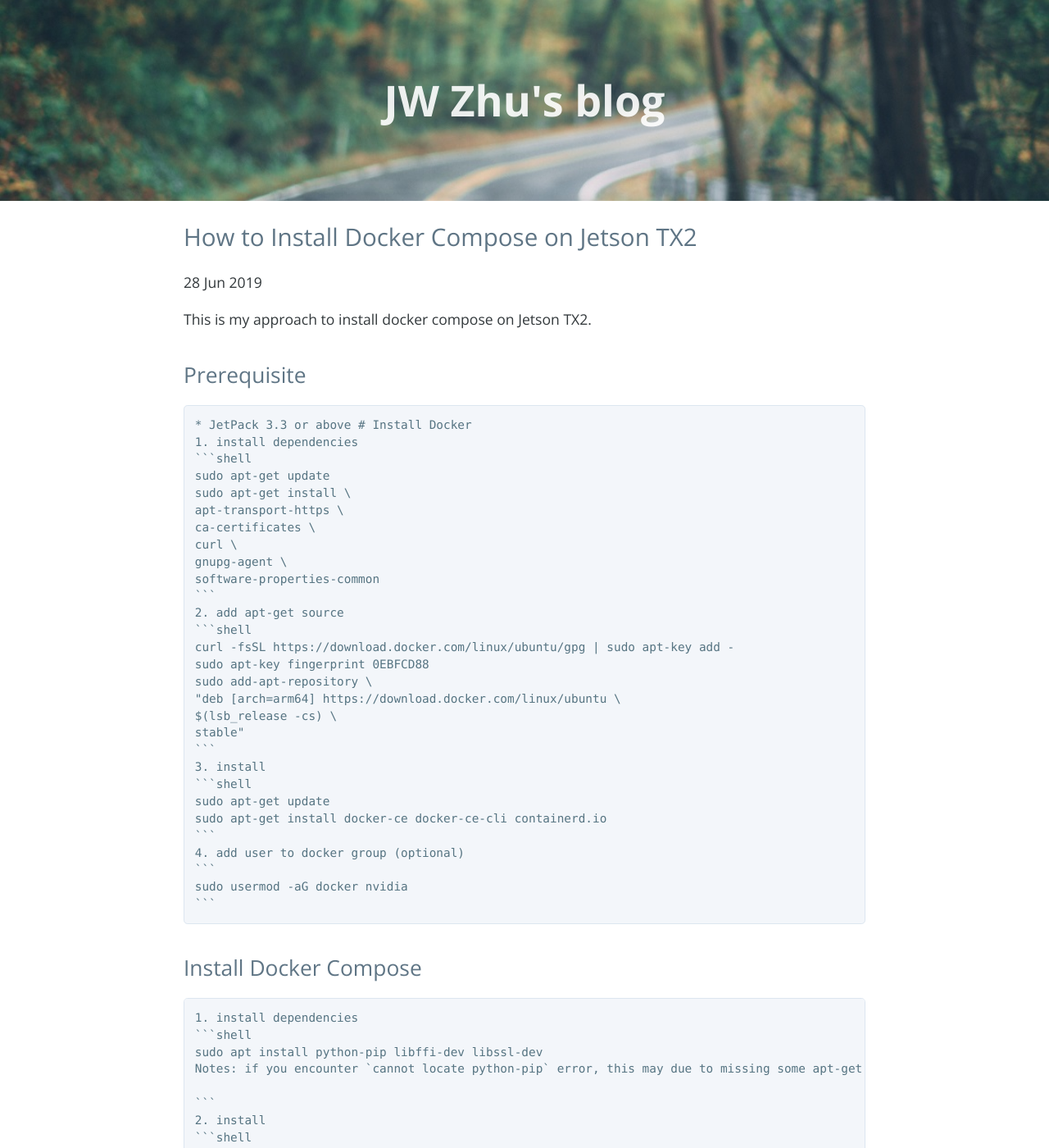
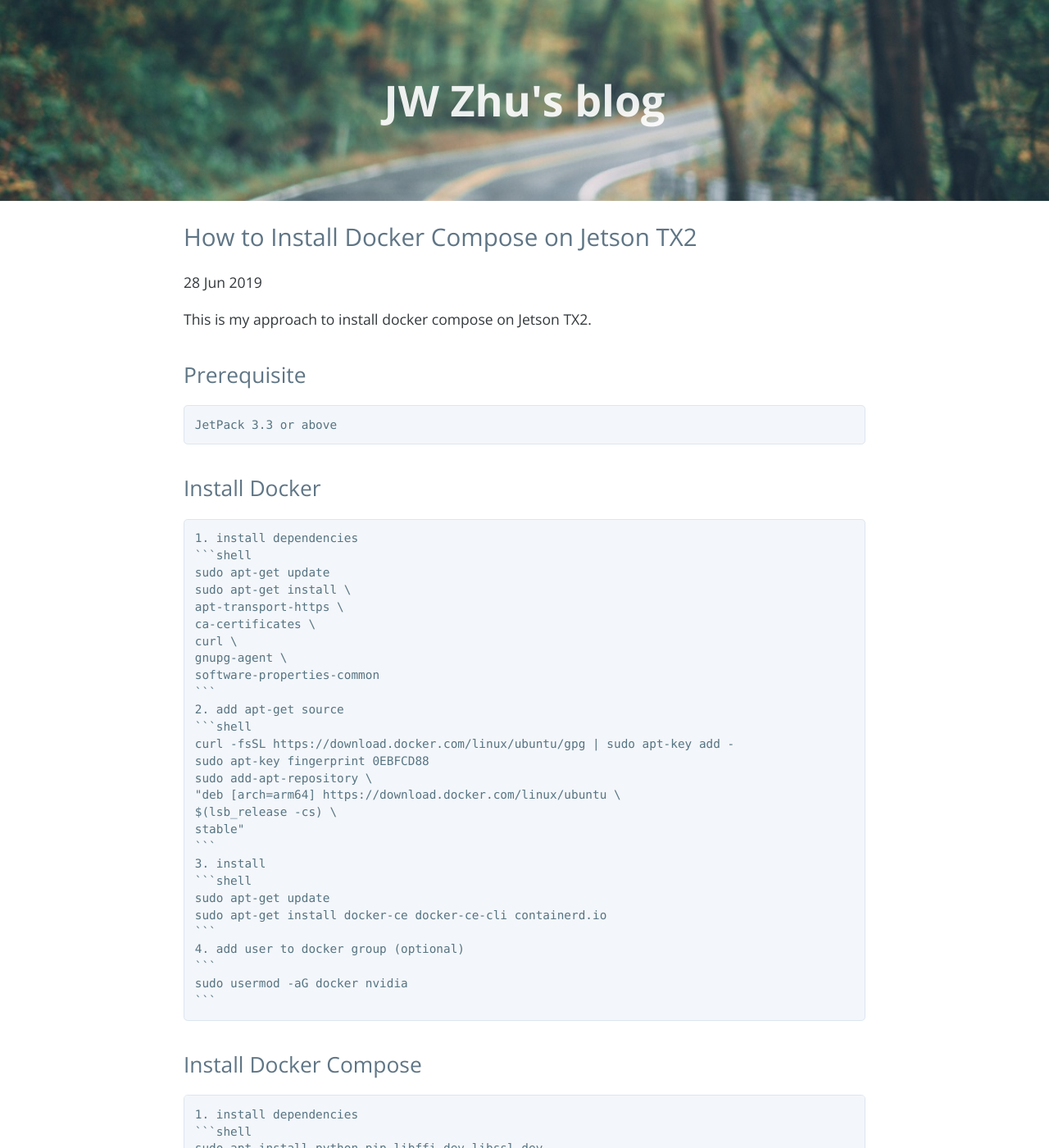
Before and after one commit to zhujiawei6000/zhujiawei.github.io, a Jekyll site: the page built from _posts/2019-07-02-how-to-install-docker-compose-on-jetson-tx2.markdown, in a window 1280 px wide and 1400 px high. Shown: the whole window at 82% size. Built offline with Jekyll 4.4.1, drawn with Linux system fonts in a browser that asks for light colours.

````diff
--- a/_posts/2019-07-02-how-to-install-docker-compose-on-jetson-tx2.markdown
+++ b/_posts/2019-07-02-how-to-install-docker-compose-on-jetson-tx2.markdown
@@ -7,7 +7,8 @@ brief: "This is my approach to install docker compose on Jetson TX2."
 ---
 
 # Prerequisite
-    * JetPack 3.3 or above
+    JetPack 3.3 or above
+
 # Install Docker
     1. install dependencies
     ```shell
````
